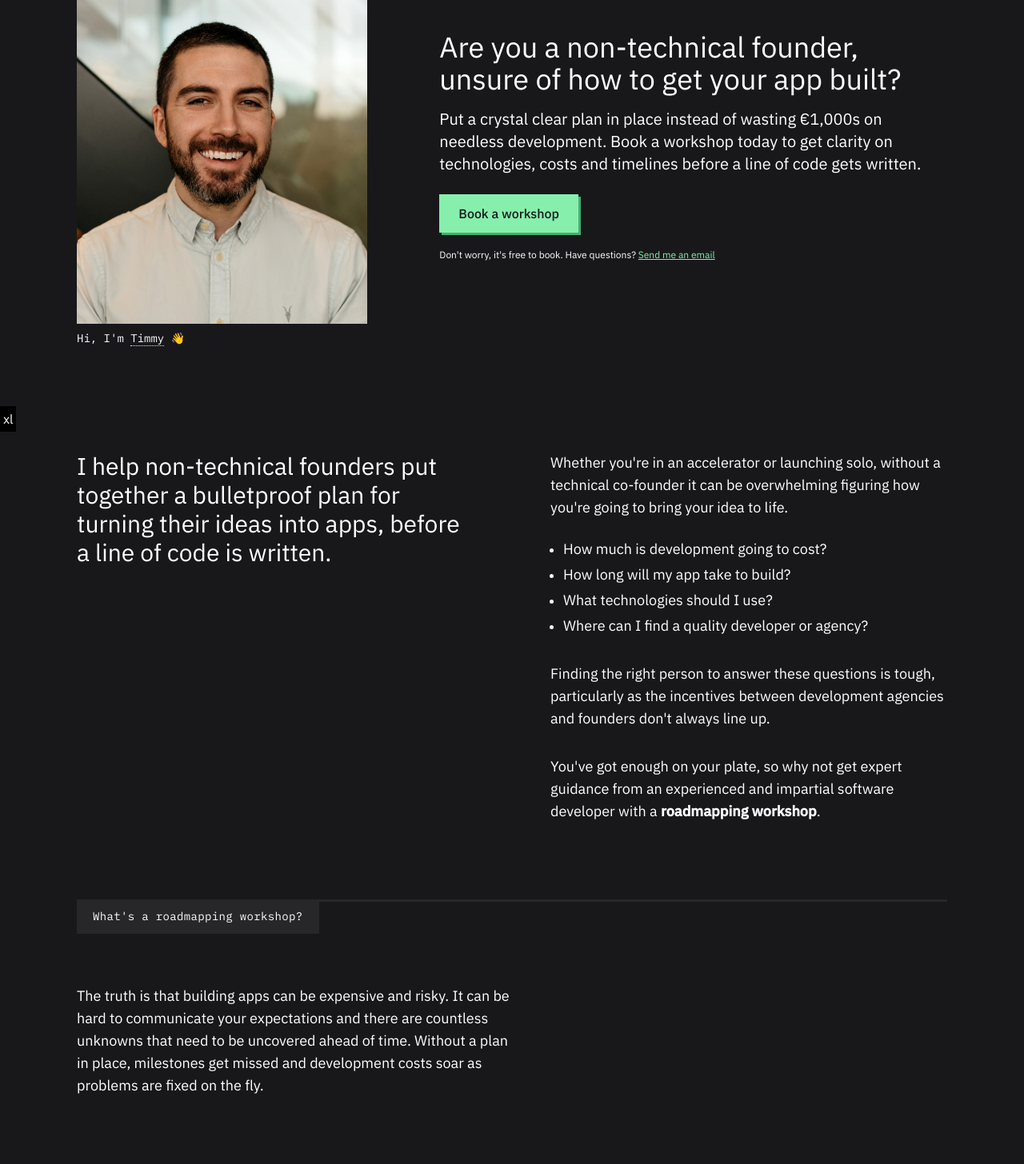
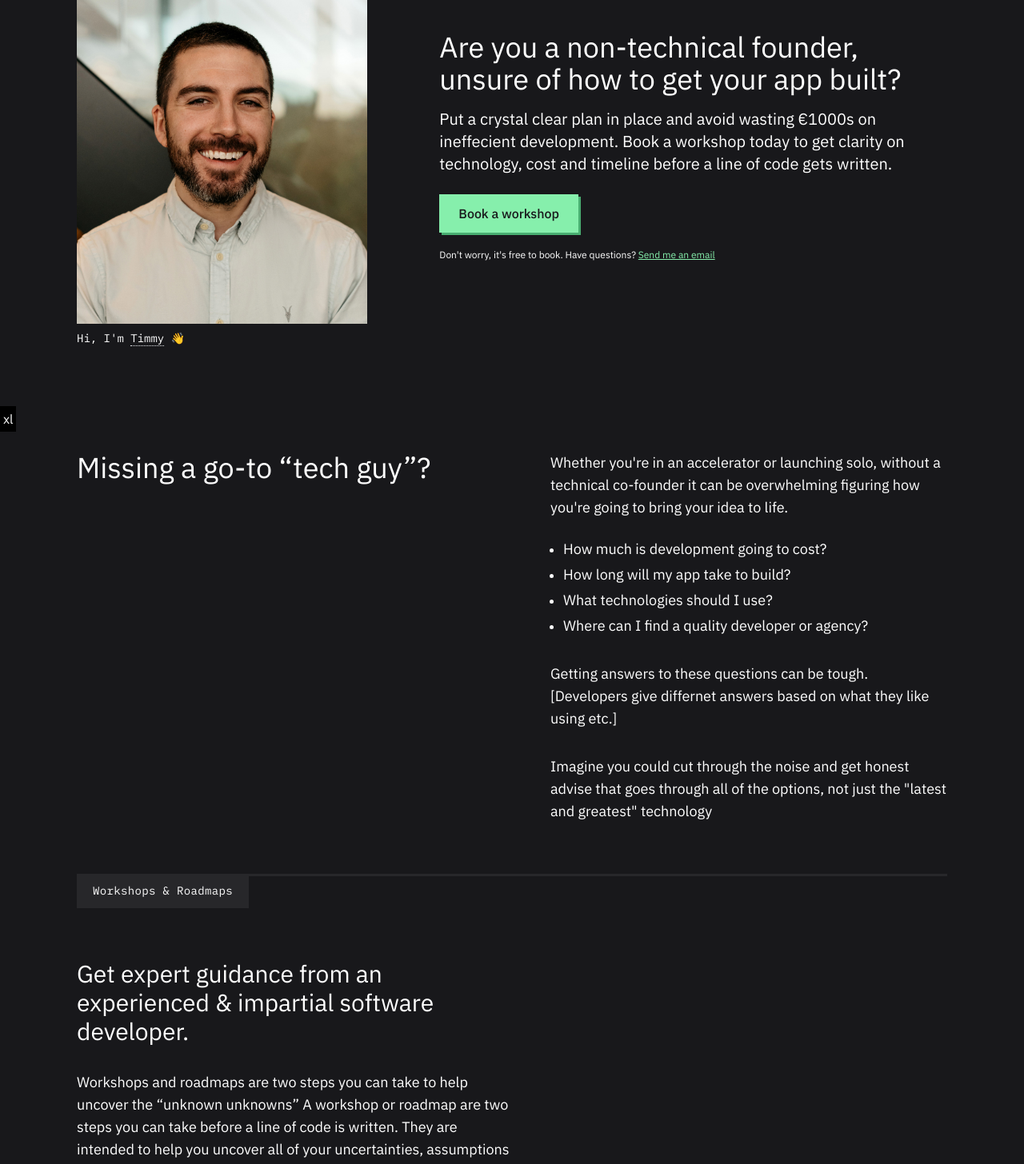
Before and after one commit to timmyomahony/founder-roadmap-website, a Next.js app: page / in a window 1280 px wide. Shown: the part 260-1716 px from the top of the page at 80% size. Built offline with nearby package versions, Linux system fonts and the light colour scheme.

Commit message:
Updating homepage questions and answers

```diff
--- a/components/home/Contact.tsx
+++ b/components/home/Contact.tsx
@@ -11,8 +11,8 @@ export default function Contact() {
         <div className="w-full md:w-1/2">
           <p className="text-base md:text-lg xl:text-xl">
             If you&apos;re not quite ready to pull the trigger and book a
-            roadmapping workshop not to worry! I&apos;m more than happy to have
-            a 15 minute intro call to answer any lingering questions.
+            workshop or roadmap not to worry! I&apos;m more than happy to have a
+            15 minute intro call to answer any lingering questions.
           </p>
           <div className="mt-5 xl:mt-10">
             <Button href="https://savvycal.com/founderroadmap/intro-call">
--- a/components/home/FAQs.tsx
+++ b/components/home/FAQs.tsx
@@ -12,61 +12,49 @@ interface FAQ {
 
 const faqs = [
   {
-    question: "I've already got an app, can you help with _________?",
+    question: "How does booking and payment work?",
     answer: (
       <div>
         <p>
-          Yes absolutely. Whether you&apos;ve got a new feature or integration,
-          or just need some advice on what to do next, I can help you out.
+          For <strong>workshops</strong> you can{" "}
+          <a
+            className="underline"
+            href="https://savvycal.com/founderroadmap/workshop"
+          >
+            directly book a 2 hour timeslot
+          </a>{" "}
+          that suits your schedule. Once you&apos;re booked in, I&apos;ll send
+          on a private Stripe link where you can make payment before the call.
         </p>
         <p>
-          Yes absolutely. If you&apos;ve got an existing app that needs some TLC
-          I can help you unscramble it.
+          Because I have a limited availability for <strong>roadmaps</strong>,
+          it&apos;s best to first{" "}
+          <a
+            className="underline"
+            href="https://savvycal.com/founderroadmap/roadmap"
+          >
+            book a free intro call
+          </a>{" "}
+          to discuss timelines. If everything lines up, I&apos;ll send on a
+          private Stripe link where you can make payment. We&apos;ll then
+          arrange our first workshop to kick things off.
         </p>
       </div>
     ),
   },
   {
-    question: "I've already got an app, can you help with _________?",
+    question: "I'd rather not share the details of my business.",
     answer: (
       <div>
         <p>
-          Yes absolutely. Whether you&apos;ve got a new feature or integration,
-          or just need some advice on what to do next, I can help you out.
+          For any intro calls or other initial conversations, that&apos;s no
+          problem, we can work around it. When it comes to a workshop or roadmap
+          though we&apos;re going to need to get into the details.
         </p>
         <p>
-          Yes absolutely. If you&apos;ve got an existing app that needs some TLC
-          I can help you unscramble it.
-        </p>
-      </div>
-    ),
-  },
-  {
-    question: "I've already got an app, can you help with _________?",
-    answer: (
-      <div>
-        <p>
-          Yes absolutely. Whether you&apos;ve got a new feature or integration,
-          or just need some advice on what to do next, I can help you out.
-        </p>
-        <p>
-          Yes absolutely. If you&apos;ve got an existing app that needs some TLC
-          I can help you unscramble it.
-        </p>
-      </div>
-    ),
-  },
-  {
-    question: "I've already got an app, can you help with _________?",
-    answer: (
-      <div>
-        <p>
-          Yes absolutely. Whether you&apos;ve got a new feature or integration,
-          or just need some advice on what to do next, I can help you out.
-        </p>
-        <p>
-          Yes absolutely. If you&apos;ve got an existing app that needs some TLC
-          I can help you unscramble it.
+          Rest assured that I&apos;ve worked with many other companies and
+          individuals before in the strictest of confidence, so your secrets are
+          safe with me.
         </p>
       </div>
     ),
--- a/components/home/Hero.tsx
+++ b/components/home/Hero.tsx
@@ -37,12 +37,12 @@ export default function Hero() {
           Are you a non-technical founder, unsure of how to get your app built?
         </h1>
         <p className="text-base md:text-lg xl:text-xl mt-5 xl:mt-4 2xl:mt-10">
-          Put a crystal clear plan in place instead of wasting €1,000s on
-          needless development. Book a workshop today to get clarity on
-          technologies, costs and timelines before a line of code gets written.
+          Put a crystal clear plan in place and avoid wasting €1000s on
+          ineffecient development. Book a workshop today to get clarity on
+          technology, cost and timeline before a line of code gets written.
         </p>
         <div className="mt-5 xl:mt-6 2xl:mt-10">
-          <Button href="#services" className="w-full sm:w-auto text-center">
+          <Button href="/#services" className="w-full sm:w-auto text-center">
             Book a workshop
           </Button>
         </div>
--- a/components/home/Pain.tsx
+++ b/components/home/Pain.tsx
@@ -3,11 +3,10 @@ import Divider from "../../components/Divider";
 export default function Pain() {
   return (
     <>
-      <section className="flex flex-col md:flex-row my-8 md:my-12 lg:my-16 2xl:my-24 gap-12 md:gap-12 lg:gap-24">
+      <section className="flex flex-col md:flex-row  my-8 md:my-12 lg:my-16 gap-12 md:gap-12 lg:gap-24">
         <div className="w-full md:w-1/2 lg:w-1/2">
-          <h2 className="text-2xl lg:text-3xl">
-            I help non-technical founders put together a bulletproof plan for
-            turning their ideas into apps, before a line of code is written.
+          <h2 className="text-2xl lg:text-4xl">
+            Missing a go-to &ldquo;tech guy&rdquo;?
           </h2>
         </div>
         <div className="w-full md:w-1/2">
@@ -39,28 +38,32 @@ export default function Pain() {
             </li>
           </ul>
           <p className="text-sm md:text-base xl:text-lg mb-6 lg:mb-8">
-            Finding the right person to answer these questions is tough,
-            particularly as the incentives between development agencies and
-            founders don&apos;t always line up.
+            Getting answers to these questions can be tough. [Developers give
+            differnet answers based on what they like using etc.]
           </p>
-          <p className="text-sm md:text-base xl:text-lg mb-6 lg:mb-8">
-            You&apos;ve got enough on your plate, so why not get expert guidance
-            from an experienced and impartial software developer with a{" "}
-            <strong>roadmapping workshop</strong>.
+          <p className="text-sm md:text-base xl:text-lg">
+            Imagine you could cut through the noise and get honest advise that
+            goes through all of the options, not just the "latest and greatest"
+            technology
           </p>
         </div>
       </section>
       <section className="my-8">
-        <Divider text={"What's a roadmapping workshop?"} />
+        <Divider text={"Workshops & Roadmaps"} />
       </section>
       <section className="flex flex-col md:flex-row my-8 md:my-12 lg:my-16 2xl:my-24 gap-24 md:gap-12 lg:gap-24">
         <div className="w-full md:w-1/2 lg:w-1/2">
-          <p className="text-sm md:text-base xl:text-lg mb-6 lg:mb-8">
-            The truth is that building apps can be expensive and risky. It can
-            be hard to communicate your expectations and there are countless
-            unknowns that need to be uncovered ahead of time. Without a plan in
-            place, milestones get missed and development costs soar as problems
-            are fixed on the fly.
+          <h2 className="text-2xl lg:text-3xl">
+            Get expert guidance from an experienced & impartial software
+            developer.
+          </h2>
+          <p className="mt-6 lg:mt-8 text-sm md:text-base xl:text-lg">
+            Workshops and roadmaps are two steps you can take to help uncover
+            the &ldquo;unknown unknowns&rdquo; A workshop or roadmap are two
+            steps you can take before a line of code is written. They are
+            intended to help you uncover all of your uncertainties, assumptions
+            & unknowns as early as possible to help take the risk out of the
+            most tedious & expensive part of software development: the coding.
           </p>
         </div>
       </section>
```
